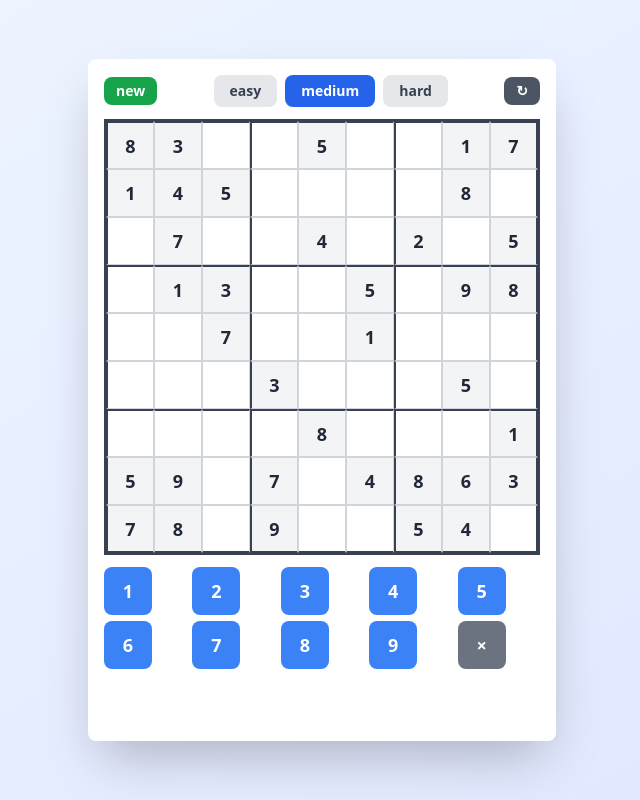
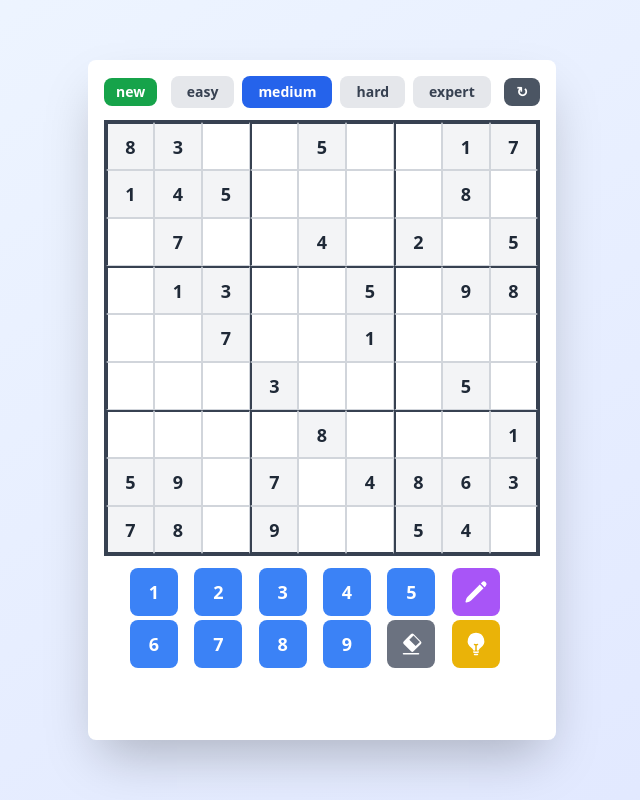
Before and after one commit to hayeong25/NextJs_Sudoku, a Next.js app: page / in a window 1280 px wide. Shown: the whole page, without its empty margins (318-958 px from the left). Built offline with nearby package versions, Linux system fonts and the light colour scheme.

Commit message:
feat: add memo, hint features and expert difficulty

```diff
--- a/app/page.tsx
+++ b/app/page.tsx
@@ -11,6 +11,8 @@ export default function Home() {
     const [initialGrid, setInitialGrid] = useState<SudokuGrid>([]);
     const [selectedCell, setSelectedCell] = useState<[number, number] | null>(null);
     const [isComplete, setIsComplete] = useState(false);
+    const [memoMode, setMemoMode] = useState(false);
+    const [memos, setMemos] = useState<{[key: string]: number[]}>({});
 
     // Start New Game
     const startNewGame = (diff: Difficulty) => {
@@ -22,6 +24,8 @@ export default function Home() {
         setInitialGrid(newPuzzle.map(row => [...row]));
         setSelectedCell(null);
         setIsComplete(false);
+        setMemoMode(false);
+        setMemos({});
     };
 
     // Reset Current Game
@@ -29,6 +33,7 @@ export default function Home() {
         setUserGrid(initialGrid.map(row => [...row]));
         setSelectedCell(null);
         setIsComplete(false);
+        setMemos({});
     };
 
     // Init Load
@@ -47,9 +52,64 @@ export default function Home() {
         const [row, col] = selectedCell;
         if (initialGrid[row][col] !== 0) return;
 
+        const key = `${row}-${col}`;
+
+        if (memoMode) {
+            const currentMemo = memos[key] || [];
+            let newMemo: number[];
+
+            if (num === 0) {
+                // Clear all memos for this cell
+                newMemo = [];
+            } else if (currentMemo.includes(num)) {
+                // Remove number from memo
+                newMemo = currentMemo.filter(n => n !== num);
+            } else {
+                // Add number to memo
+                newMemo = [...currentMemo, num].sort();
+            }
+
+            setMemos({
+                ...memos,
+                [key]: newMemo
+            });
+        } else {
+            const newGrid = userGrid.map(r => [...r]);
+            newGrid[row][col] = num;
+            setUserGrid(newGrid);
+
+            // Clear memo when actual value is set
+            if (num !== 0) {
+                const newMemos = {...memos};
+                delete newMemos[key];
+                setMemos(newMemos);
+            }
+
+            // Check Completed
+            if (isPuzzleComplete(newGrid)) {
+                const isCorrect = checkPuzzle(newGrid, solution);
+                if (isCorrect) {
+                    setIsComplete(true);
+                }
+            }
+        }
+    };
+
+    // Hint Function
+    const handleHint = () => {
+        if (!selectedCell) return;
+        const [row, col] = selectedCell;
+        if (initialGrid[row][col] !== 0) return;
+
         const newGrid = userGrid.map(r => [...r]);
-        newGrid[row][col] = num;
+        newGrid[row][col] = solution[row][col];
         setUserGrid(newGrid);
+
+        // Clear memo for this cell
+        const key = `${row}-${col}`;
+        const newMemos = {...memos};
+        delete newMemos[key];
+        setMemos(newMemos);
 
         // Check Completed
         if (isPuzzleComplete(newGrid)) {
@@ -137,13 +197,14 @@ export default function Home() {
                     <button
                         onClick={() => startNewGame(difficulty)}
                         className="px-3 py-1 bg-green-600 hover:bg-green-700 text-white font-semibold rounded-lg transition-colors whitespace-nowrap text-sm"
+                        title="new game"
                     >
                         new
                     </button>
 
                     {/* Difficulty */}
                     <div className="flex gap-2 justify-center flex-1">
-                        {(['easy', 'medium', 'hard'] as Difficulty[]).map((diff) => (
+                        {(['easy', 'medium', 'hard', 'expert'] as Difficulty[]).map((diff) => (
                             <button
                                 key={diff}
                                 onClick={() => startNewGame(diff)}
@@ -178,7 +239,19 @@ export default function Home() {
                                     className={getCellClassName(rowIndex, colIndex)}
                                     onClick={() => handleCellClick(rowIndex, colIndex)}
                                 >
-                                    {cell !== 0 ? cell : ''}
+                                    {cell !== 0 ? (
+                                        cell
+                                    ) : memos[`${rowIndex}-${colIndex}`]?.length > 0 ? (
+                                        <div className="grid grid-cols-3 grid-rows-3 w-full h-full text-[8px] text-gray-500 p-0.5">
+                                            {[1, 2, 3, 4, 5, 6, 7, 8, 9].map(num => (
+                                                <div key={num} className="flex items-center justify-center leading-none">
+                                                    {memos[`${rowIndex}-${colIndex}`]?.includes(num) ? num : ''}
+                                                </div>
+                                            ))}
+                                        </div>
+                                    ) : (
+                                        ''
+                                    )}
                                 </div>
                             ))}
                         </div>
@@ -186,8 +259,32 @@ export default function Home() {
                 </div>
 
                 {/* Bottom - Number Pad */}
-                <div className="grid grid-cols-5 gap-1.5 mb-2 max-w-md mx-auto">
-                    {[1, 2, 3, 4, 5, 6, 7, 8, 9].map((num) => (
+                <div className="grid grid-cols-6 gap-y-1 gap-x-0.5 mb-2 mx-auto" style={{maxWidth: '24rem'}}>
+                    {[1, 2, 3, 4, 5].map((num) => (
+                        <button
+                            key={num}
+                            onClick={() => handleNumberInput(num)}
+                            className="w-12 h-12 bg-blue-500 hover:bg-blue-600 text-white text-lg font-bold rounded-lg transition-colors"
+                        >
+                            {num}
+                        </button>
+                    ))}
+                    <button
+                        onClick={() => setMemoMode(!memoMode)}
+                        className={`w-12 h-12 ${memoMode ? 'bg-purple-700' : 'bg-purple-500'} hover:bg-purple-600 text-white text-xs font-bold rounded-lg transition-colors`}
+                    >
+                        {memoMode ? (
+                            <svg xmlns="http://www.w3.org/2000/svg" viewBox="0 0 24 24" fill="currentColor" className="w-6 h-6 mx-auto">
+                                <path d="M5.625 1.5c-1.036 0-1.875.84-1.875 1.875v17.25c0 1.035.84 1.875 1.875 1.875h12.75c1.035 0 1.875-.84 1.875-1.875V12.75A3.75 3.75 0 0016.5 9h-1.875a1.875 1.875 0 01-1.875-1.875V5.25A3.75 3.75 0 009 1.5H5.625z"/>
+                                <path d="M12.971 1.816A5.23 5.23 0 0114.25 5.25v1.875c0 .207.168.375.375.375H16.5a5.23 5.23 0 013.434 1.279 9.768 9.768 0 00-6.963-6.963z"/>
+                            </svg>
+                        ) : (
+                            <svg xmlns="http://www.w3.org/2000/svg" viewBox="0 0 24 24" fill="currentColor" className="w-6 h-6 mx-auto">
+                                <path d="M21.731 2.269a2.625 2.625 0 00-3.712 0l-1.157 1.157 3.712 3.712 1.157-1.157a2.625 2.625 0 000-3.712zM19.513 8.199l-3.712-3.712-12.15 12.15a5.25 5.25 0 00-1.32 2.214l-.8 2.685a.75.75 0 00.933.933l2.685-.8a5.25 5.25 0 002.214-1.32L19.513 8.2z"/>
+                            </svg>
+                        )}
+                    </button>
+                    {[6, 7, 8, 9].map((num) => (
                         <button
                             key={num}
                             onClick={() => handleNumberInput(num)}
@@ -198,9 +295,22 @@ export default function Home() {
                     ))}
                     <button
                         onClick={() => handleNumberInput(0)}
-                        className="w-12 h-12 bg-gray-500 hover:bg-gray-600 text-white text-lg font-bold rounded-lg transition-colors"
+                        className="w-12 h-12 bg-gray-500 hover:bg-gray-600 text-white text-xl font-bold rounded-lg transition-colors"
                     >
-                        ×
+                        <svg xmlns="http://www.w3.org/2000/svg" viewBox="0 0 24 24" fill="currentColor" className="w-6 h-6 mx-auto scale-x-[-1]">
+                            <path d="M16.192 6.344L11.949 2.1a1.75 1.75 0 00-2.475 0L2.1 9.474a1.75 1.75 0 000 2.475l7.374 7.374a1.75 1.75 0 002.475 0l7.374-7.374a1.75 1.75 0 000-2.475l-3.131-3.13zM9.474 3.515l4.243 4.243-6.364 6.364-4.243-4.243 6.364-6.364z"/>
+                            <path d="M19.5 21h-15a.75.75 0 000 1.5h15a.75.75 0 000-1.5z"/>
+                        </svg>
+                    </button>
+                    <button
+                        onClick={handleHint}
+                        className="w-12 h-12 bg-yellow-500 hover:bg-yellow-600 text-white text-xs font-bold rounded-lg transition-colors"
+                        title="hint"
+                    >
+                        <svg xmlns="http://www.w3.org/2000/svg" viewBox="0 0 24 24" fill="currentColor" className="w-6 h-6 mx-auto">
+                            <path d="M12 .75a8.25 8.25 0 00-4.135 15.39c.686.398 1.115 1.008 1.134 1.623a.75.75 0 00.577.706c.352.083.71.148 1.074.195.323.041.6-.218.6-.544v-4.661a6.714 6.714 0 01-.937-.171.75.75 0 11.374-1.453 5.261 5.261 0 002.626 0 .75.75 0 11.374 1.452 6.712 6.712 0 01-.937.172v4.66c0 .327.277.586.6.545.364-.047.722-.112 1.074-.195a.75.75 0 00.577-.706c.02-.615.448-1.225 1.134-1.623A8.25 8.25 0 0012 .75z"/>
+                            <path fillRule="evenodd" d="M9.013 19.9a.75.75 0 01.877-.597 11.319 11.319 0 004.22 0 .75.75 0 11.28 1.473 12.819 12.819 0 01-4.78 0 .75.75 0 01-.597-.876zM9.754 22.344a.75.75 0 01.824-.668 13.682 13.682 0 002.844 0 .75.75 0 11.156 1.492 15.156 15.156 0 01-3.156 0 .75.75 0 01-.668-.824z" clipRule="evenodd"/>
+                        </svg>
                     </button>
                 </div>
 
--- a/lib/sudoku.ts
+++ b/lib/sudoku.ts
@@ -1,5 +1,5 @@
 export type SudokuGrid = number[][];
-export type Difficulty = 'easy' | 'medium' | 'hard';
+export type Difficulty = 'easy' | 'medium' | 'hard' | 'expert';
 
 // Valid Sudoku Grid
 export function isValid(grid: SudokuGrid, row: number, col: number, num: number): boolean {
@@ -70,13 +70,17 @@ export function generatePuzzle(difficulty: Difficulty): { puzzle: SudokuGrid; so
     const cellsToRemove = {
         easy: 35,
         medium: 45,
-        hard: 55
+        hard: 55,
+        expert: 60
     };
 
     const count = cellsToRemove[difficulty];
     let removed = 0;
+    let attempts = 0;
+    const maxAttempts = difficulty === 'expert' ? 150 : 500;
 
-    while (removed < count) {
+    while (removed < count && attempts < maxAttempts) {
+        attempts++;
         const row = Math.floor(Math.random() * 9);
         const col = Math.floor(Math.random() * 9);
 
@@ -84,13 +88,18 @@ export function generatePuzzle(difficulty: Difficulty): { puzzle: SudokuGrid; so
             const backup = puzzle[row][col];
             puzzle[row][col] = 0;
 
-            const testGrid = puzzle.map(r => [...r]);
-            const count = countSolutions(testGrid, 0);
-
-            if (count === 1) {
+            // Skip unique solution check for expert difficulty to speed up
+            if (difficulty === 'expert') {
                 removed++;
             } else {
-                puzzle[row][col] = backup;
+                const testGrid = puzzle.map(r => [...r]);
+                const solutionCount = countSolutions(testGrid, 0);
+
+                if (solutionCount === 1) {
+                    removed++;
+                } else {
+                    puzzle[row][col] = backup;
+                }
             }
         }
     }
```
